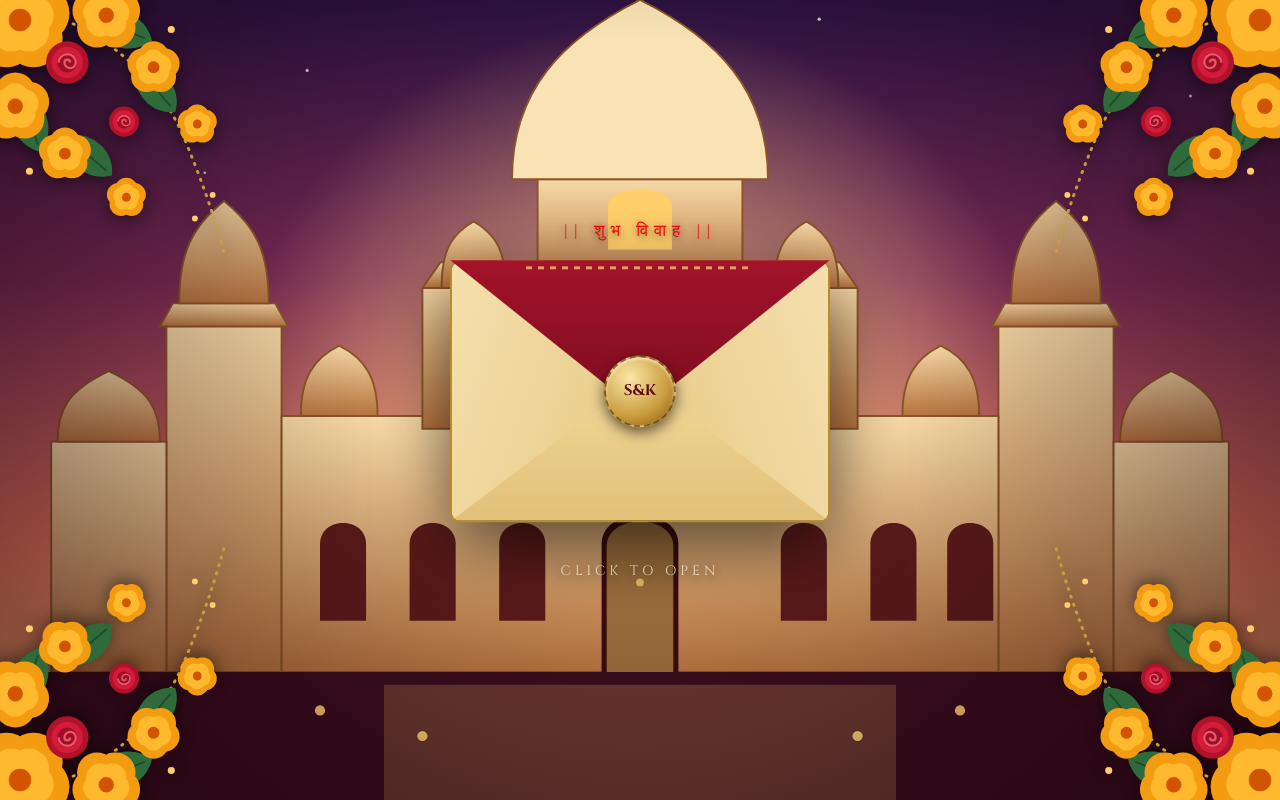
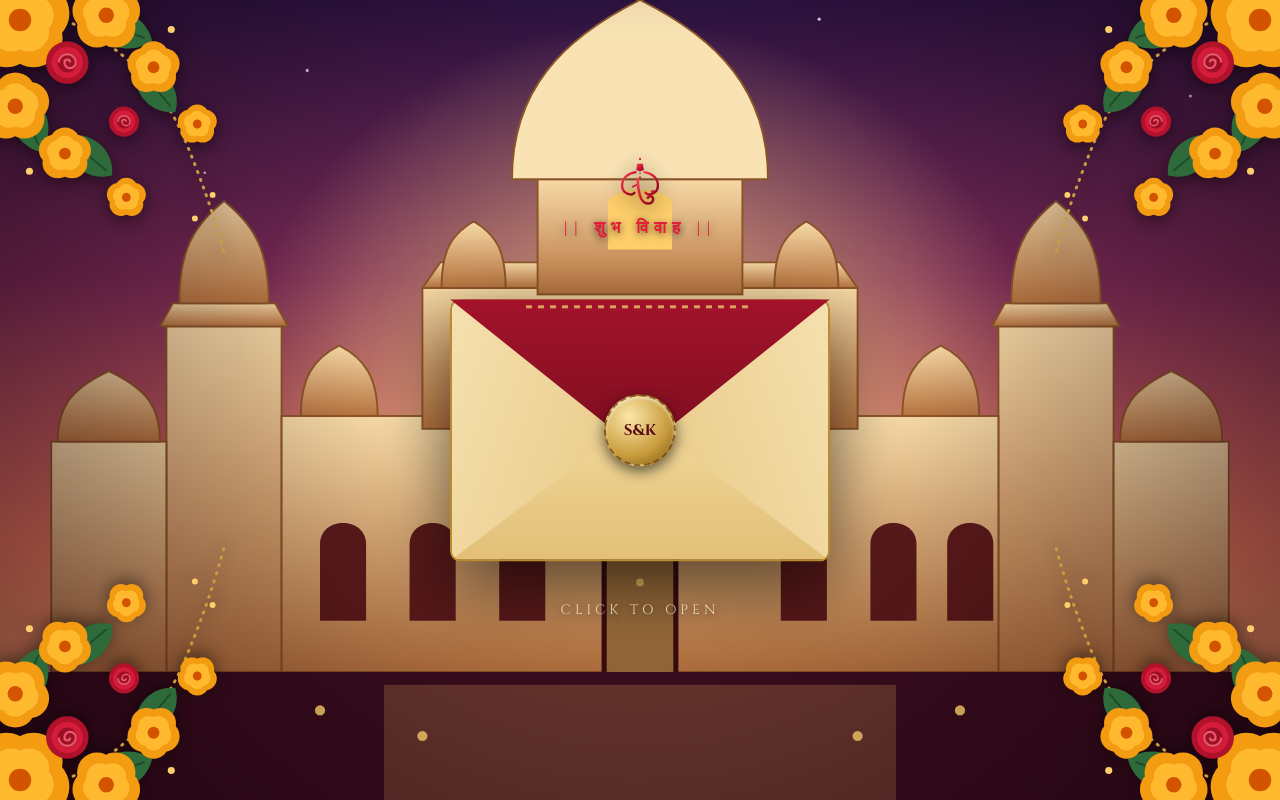
Before and after one commit to sparsh588/sakshi-weds-karan-invitation, a plain HTML site: page index.html in a window 1280 px wide. Drawn offline with Linux system fonts and the light colour scheme.

Commit message:
Update index.html

```diff
--- a/index.html
+++ b/index.html
@@ -35,6 +35,22 @@ body{font-family:'Montserrat',sans-serif;background:#2a0a12;color:var(--ivory);o
 #envelope-screen{position:fixed;inset:0;z-index:20;display:flex;flex-direction:column;align-items:center;justify-content:center;
   transition:opacity 1s ease,transform 1s ease}
 #envelope-screen.hide{opacity:0;transform:scale(1.15);pointer-events:none}
+
+/* Auspicious Red Ganesha Idol - Positioned cleanly inside dome */
+.ganesh-top{
+  position:relative;
+  width:clamp(42px,10vw,56px);
+  height:clamp(42px,10vw,56px);
+  margin-bottom:0.25rem;
+  transform:translateY(-24px);
+  display:flex;
+  align-items:center;
+  justify-content:center;
+  filter:drop-shadow(0 4px 10px rgba(0,0,0,0.65));
+}
+.ganesh-top svg{width:100%;height:100%;object-fit:contain}
+.ganesh-top img{position:absolute;inset:0;width:100%;height:100%;object-fit:contain}
+
 .env{position:relative;width:min(86vw,380px);aspect-ratio:1.45/1;cursor:pointer;filter:drop-shadow(0 25px 35px rgba(0,0,0,.6));
   animation:float 3.5s ease-in-out infinite}
 @keyframes float{50%{transform:translateY(-8px)}}
@@ -57,7 +73,18 @@ body{font-family:'Montserrat',sans-serif;background:#2a0a12;color:var(--ivory);o
   display:flex;align-items:center;justify-content:center;font-family:'Cinzel',serif;font-weight:700;color:#5a0a14;font-size:clamp(.7rem,2.6vw,.95rem);
   border:2px dashed rgba(90,50,5,.6);transition:.5s}
 .env.open .seal{transform:translate(-50%,-50%) scale(0);opacity:0}
-.hello{font-family:'Cinzel',serif;color:var(--gold-l);letter-spacing:.35em;font-size:clamp(.8rem,3vw,1.05rem);margin-bottom:1.6rem;text-shadow:0 2px 8px rgba(0,0,0,.6)}
+
+/* Elevated Shubh Vivah text - Completely above the dome border */
+.hello{
+  font-family:'Cinzel',serif;
+  color:#e61937;
+  letter-spacing:.35em;
+  font-size:clamp(.8rem,3vw,1.05rem);
+  margin-bottom:clamp(2.6rem, 5.5vh, 3.6rem);
+  transform:translateY(-24px);
+  text-shadow:0 2px 8px rgba(0,0,0,.7);
+  font-weight:600;
+}
 .click{margin-top:2rem;font-family:'Cinzel',serif;letter-spacing:.3em;text-transform:uppercase;font-size:.85rem;color:var(--ivory);
   text-shadow:0 2px 8px rgba(0,0,0,.7);animation:pulse 1.8s ease-in-out infinite}
 @keyframes pulse{50%{opacity:.45}}
@@ -195,7 +222,39 @@ body{font-family:'Montserrat',sans-serif;background:#2a0a12;color:var(--ivory);o
 
 <!-- ============ ENVELOPE ============ -->
 <section id="envelope-screen">
-  <p class="hello" style="color: red">|| शुभ विवाह ||</p>
+  <!-- Auspicious Red Ganesha Idol -->
+  <div class="ganesh-top">
+    <svg viewBox="0 0 100 100" fill="none" xmlns="http://www.w3.org/2000/svg">
+      <defs>
+        <linearGradient id="gRed" x1="0%" y1="0%" x2="100%" y2="100%">
+          <stop offset="0%" stop-color="#ff3b53"/>
+          <stop offset="50%" stop-color="#c91832"/>
+          <stop offset="100%" stop-color="#800a18"/>
+        </linearGradient>
+      </defs>
+      <!-- Mukut (Crown) -->
+      <path d="M45 12 L55 12 L57 23 L50 26 L43 23 Z" fill="url(#gRed)"/>
+      <path d="M50 4 L50 11" stroke="url(#gRed)" stroke-width="2.6" stroke-linecap="round"/>
+      <circle cx="50" cy="3.5" r="2" fill="url(#gRed)"/>
+      <!-- Tilak -->
+      <path d="M48.5 29 Q50 26 51.5 29 Q50 33 48.5 29 Z" fill="url(#gRed)"/>
+      <circle cx="50" cy="36" r="1.8" fill="url(#gRed)"/>
+      <!-- Left Ear Curve -->
+      <path d="M42 27 C28 29 18 38 18 51 C18 61 26 67 34 67 C36 67 38 66 40 64" stroke="url(#gRed)" stroke-width="4.2" stroke-linecap="round" fill="none"/>
+      <!-- Right Ear Curve -->
+      <path d="M58 27 C72 29 82 38 82 51 C82 61 74 67 66 67 C64 67 62 66 60 64" stroke="url(#gRed)" stroke-width="4.2" stroke-linecap="round" fill="none"/>
+      <!-- Head & Trunk Flow -->
+      <path d="M46 39 C46 54 48 65 52 74 C54 78 58 83 65 83 C71 83 75 78 73 73 C71 68 65 70 64 73" stroke="url(#gRed)" stroke-width="4.5" stroke-linecap="round" fill="none"/>
+      <!-- Dant (Tusk) -->
+      <path d="M43 50 L37 53" stroke="url(#gRed)" stroke-width="3" stroke-linecap="round"/>
+      <!-- Modak -->
+      <circle cx="73" cy="62" r="3.6" fill="url(#gRed)"/>
+    </svg>
+    <img src="images/ganesh.png" alt="" onerror="this.remove()">
+  </div>
+
+  <p class="hello">|| शुभ विवाह ||</p>
+
   <div class="env" id="env" onclick="openInvite()">
     <div class="body"><div class="left"></div><div class="right"></div><div class="bottom"></div></div>
     <div class="flap"></div>
```
